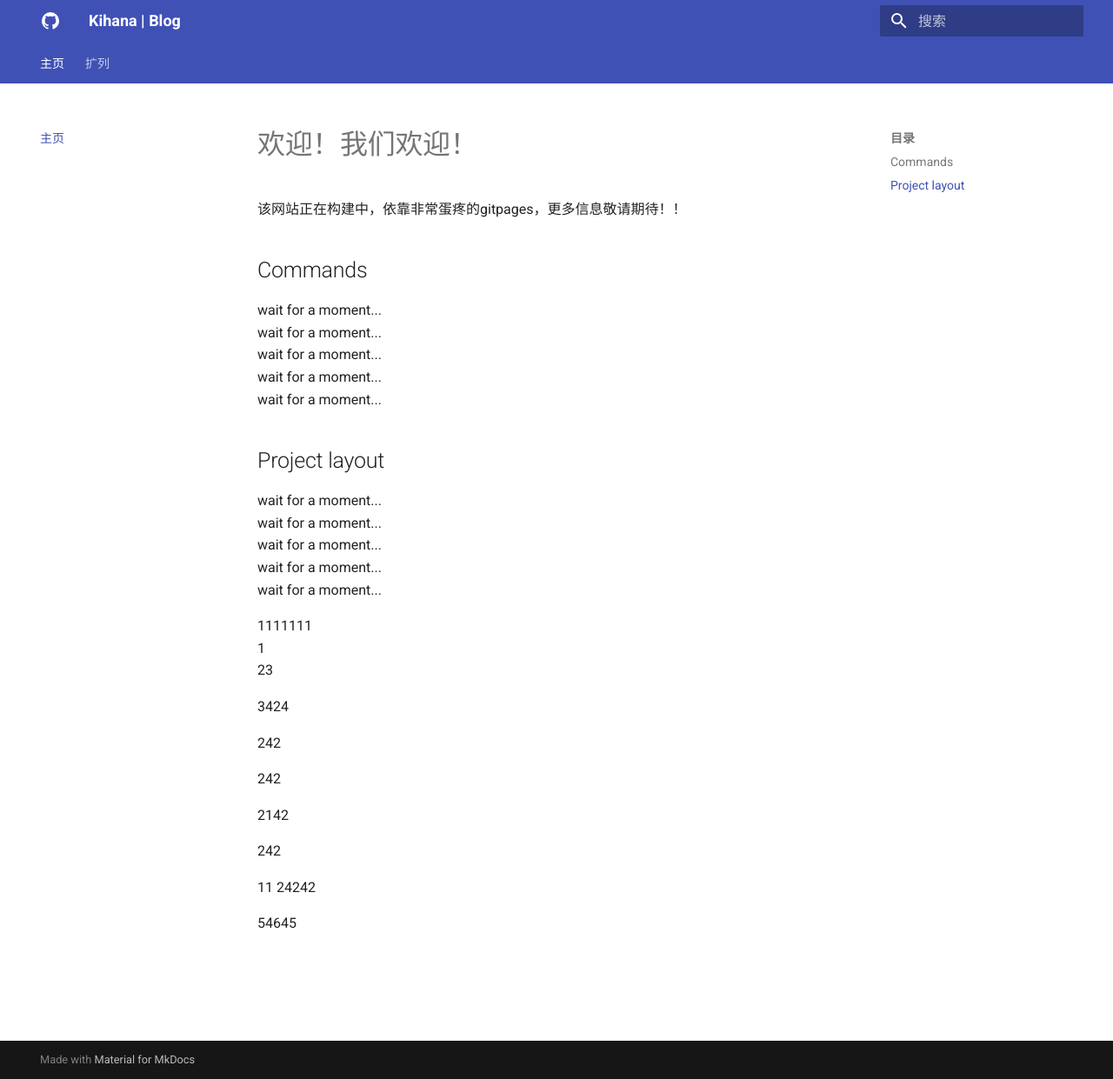
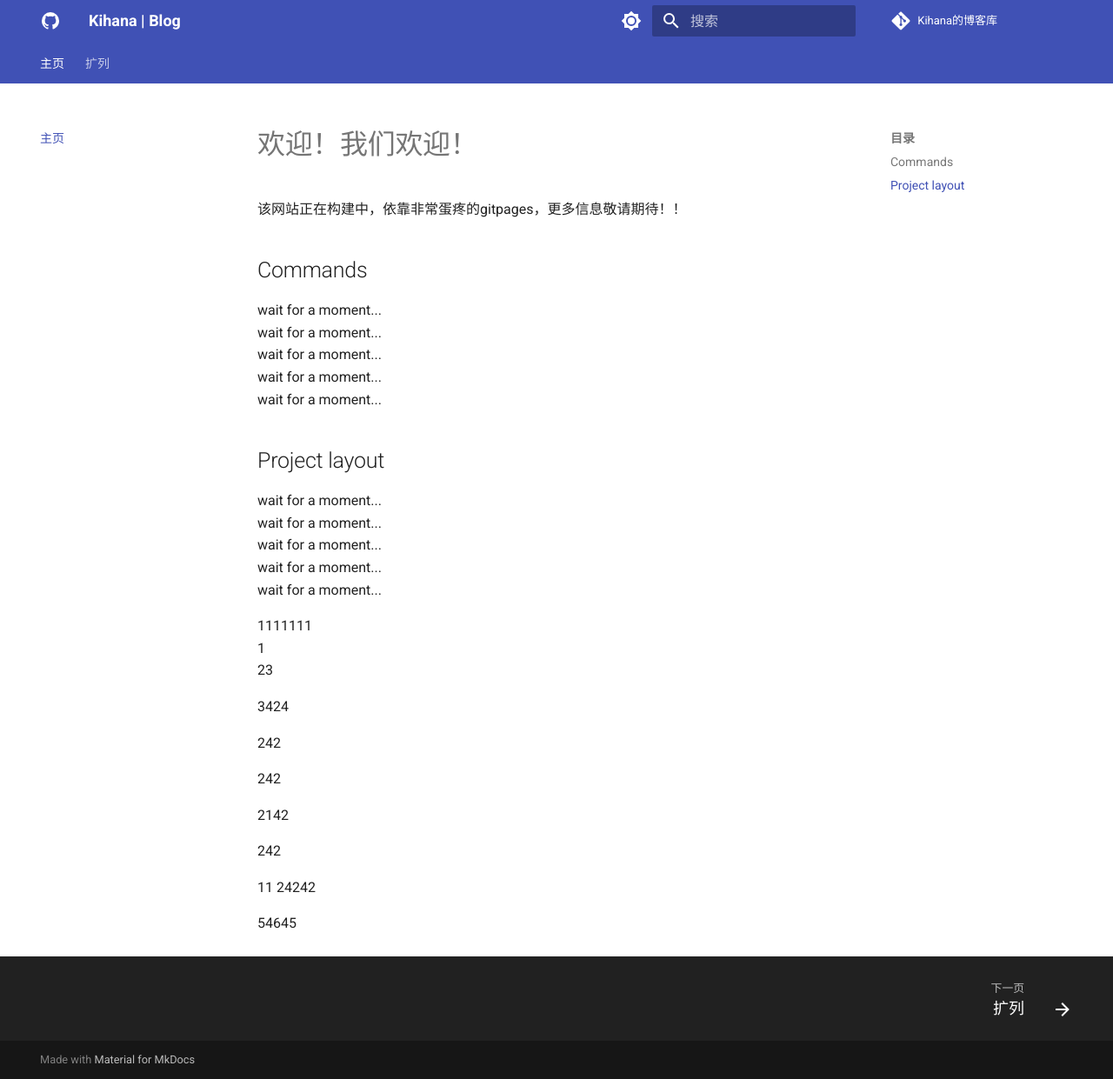
Before and after one commit to kihana2077/KihanaPage, an MkDocs documentation site: the page built from docs/index.md, in a window 1280 px wide and 1241 px high. Shown: the whole window at 87% size. Built offline with MkDocs 1.6.1 and Material for MkDocs 9.7.7, drawn with Linux system fonts in a browser that asks for light colours; comment, search, counter and statistics services are not loaded.

Commit message:
Update mkdocs.yml

```diff
--- a/mkdocs.yml
+++ b/mkdocs.yml
@@ -2,6 +2,8 @@
 site_description: Kihana的个人博客
 site_author: Kihana
 
+repo_url: https://github.com/kihana2077/KihanaPage
+repo_name: Kihana的博客库
 theme:
   name: material
   language: zh
@@ -10,8 +12,23 @@
     - search.highlight
   icon:
     logo: material/github
-
-
+  palette:
+    - media: "(prefers-color-scheme: light)"
+      scheme: default
+      toggle:
+        icon: material/brightness-7
+        name: 亮色模式
+    - media: "(prefers-color-scheme: dark)"
+      scheme: slate
+      toggle:
+        icon: material/brightness-4
+        name: 暗色模式
+  features:
+    - navigation.footer
+    - navigation.tabs
+    - navigation.top
+    - navigation.tracking
+    - content.code.copy
 
 plugins:
   - search
```
